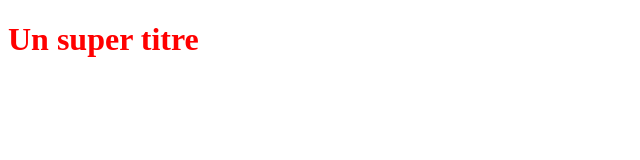
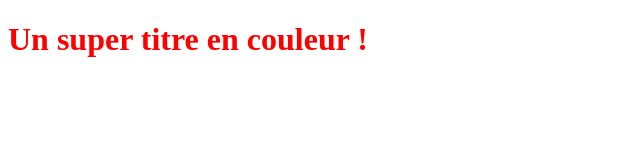
Before and after one commit to theperk08/OpenclassroomsProject, a plain HTML site: page index.html in a window 1280 px wide. Shown: the whole page, without its empty margins (0-640 px from the left). Drawn offline with Linux system fonts and the light colour scheme.

Commit message:
modification titre H1

```diff
--- a/index.html
+++ b/index.html
@@ -5,6 +5,6 @@
    <link rel="stylesheet" type="text/css" href="styles.css">
 </head>
 <body>
-   <h1>Un super titre</h1>
+   <h1>Un super titre en couleur !</h1>
 </body>
 </html>
```
